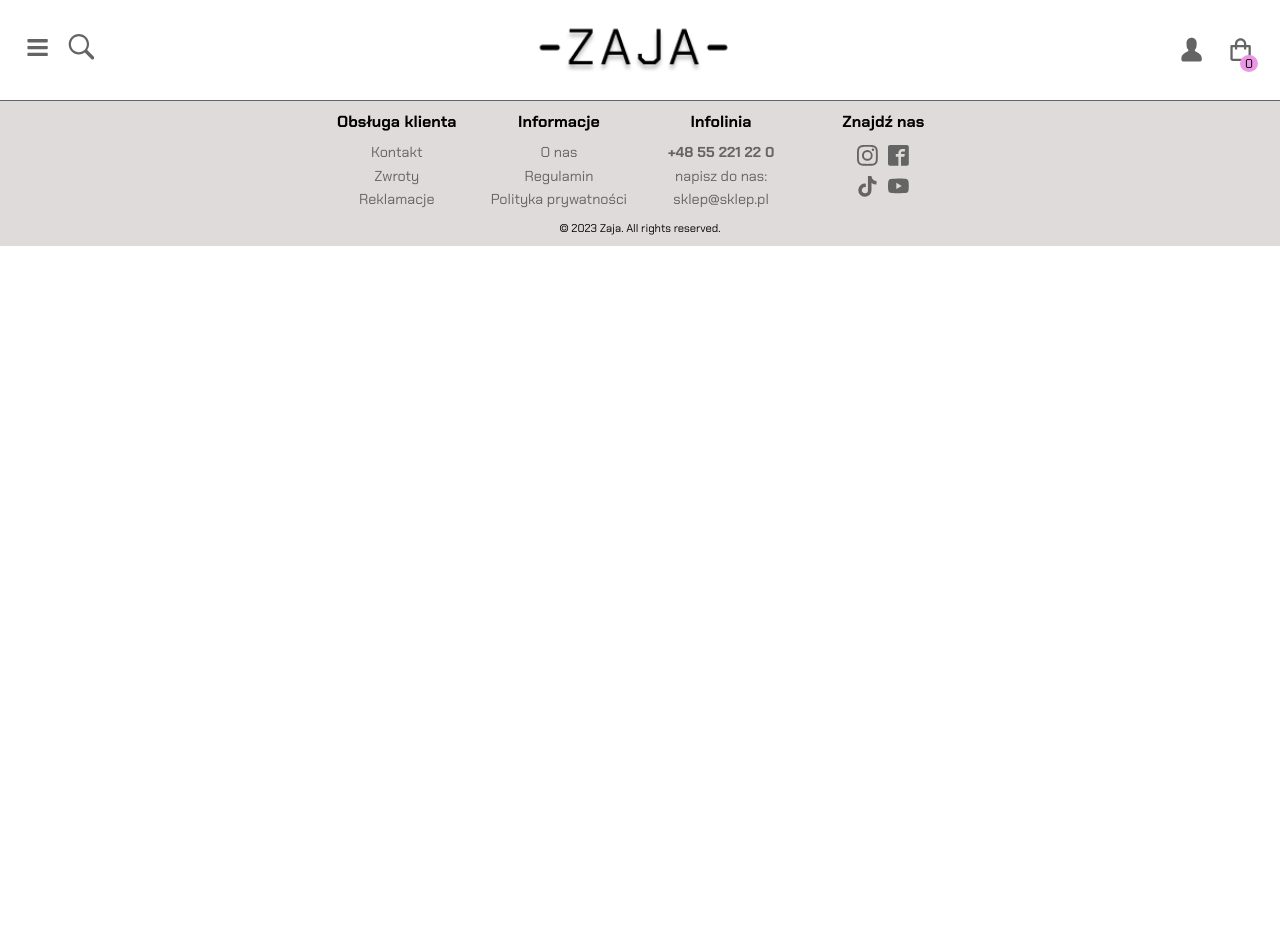
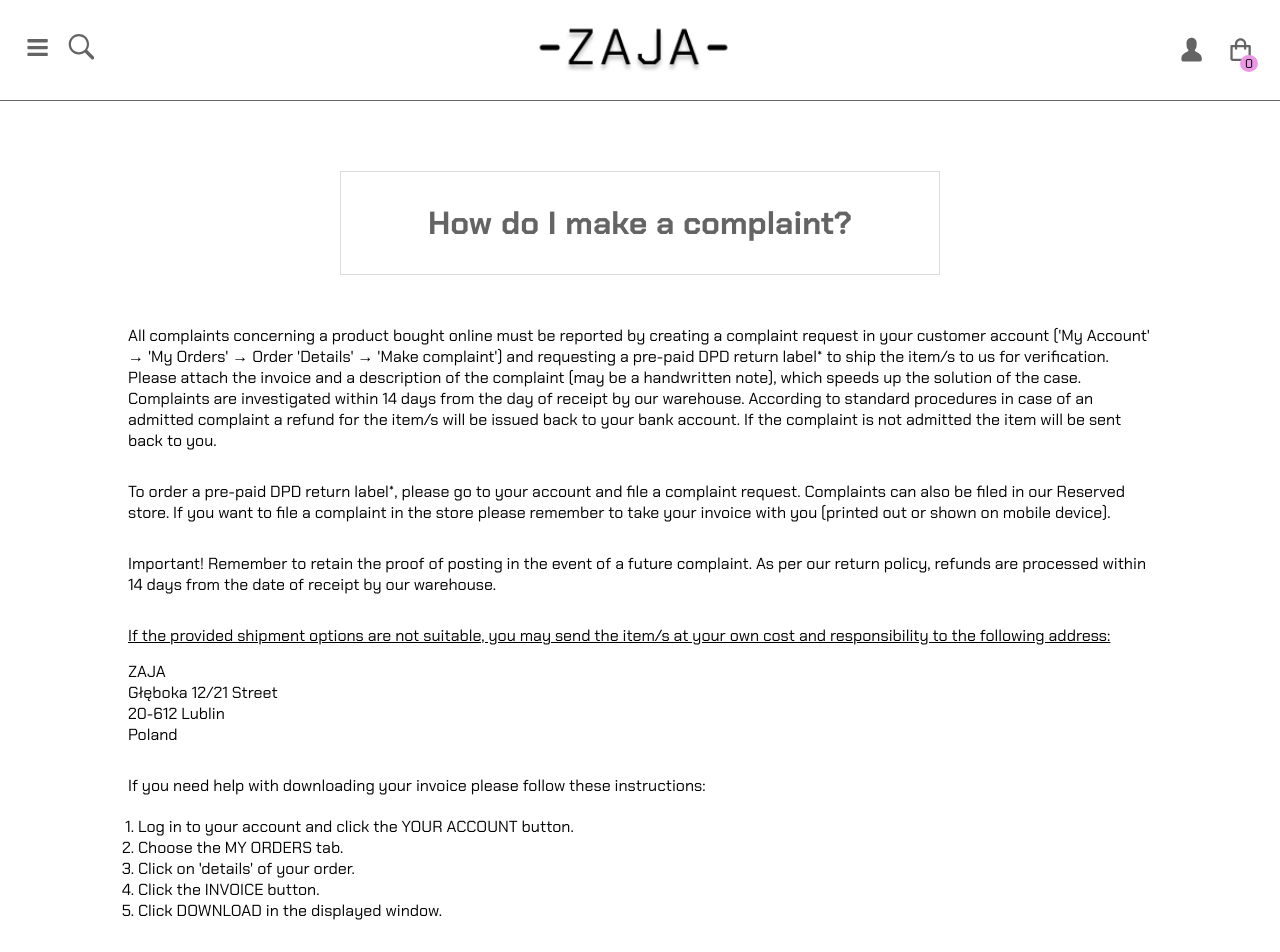
Before and after one commit to zaju2611/store, a React (Create React App) app: page /complaint in a window 1280 px wide. Shown: the top 952 px of the page. Before the commit the page ends 800 px from the top, so only its background shows below. Built offline with nearby package versions, Linux system fonts and the light colour scheme; no server answers.

Commit message:
added complaint page

```diff
--- a/src/App.jsx
+++ b/src/App.jsx
@@ -18,6 +18,7 @@ import Account from "./pages/Account";
 import Favourite from "./pages/Favourite";
 import Contact from "./pages/Contact";
 import Returns from "./pages/Returns";
+import Complaint from "./pages/Complaint";
 
 export default function App() {
 	const [categories, setCategories] = useState([]);
@@ -87,6 +88,7 @@ export default function App() {
 				<Route path="/favourite" element={<Favourite />} />
 				<Route path="/contact" element={<Contact />} />
 				<Route path="/returns" element={<Returns />} />
+				<Route path="/complaint" element={<Complaint />} />
 			</Routes>
 			<Footer />
 		</div>
--- a/src/components/Footer.jsx
+++ b/src/components/Footer.jsx
@@ -15,7 +15,7 @@ export default function Footer() {
 					<Link className="footerItem" to="/returns">
 						Zwroty
 					</Link>
-					<Link className="footerItem" to="/complaints">
+					<Link className="footerItem" to="/complaint">
 						Reklamacje
 					</Link>
 				</div>
--- a/src/pages/Complaint.jsx
+++ b/src/pages/Complaint.jsx
@@ -0,0 +1,72 @@
+export default function Complaint() {
+	return (
+		<div>
+			<div className="pageContainer">
+				<div
+					style={{
+						width: "70%",
+						maxWidth: "600px",
+						display: "flex",
+						justifyContent: "center",
+						border: "1px solid var(--light-grey)",
+						padding: "30px",
+					}}>
+					<h1 style={{ color: "var(--grey)" }}>How do I make a complaint?</h1>
+				</div>
+				<div style={{ width: "80%", marginTop: "50px" }}>
+					<p>
+						All complaints concerning a product bought online must be reported
+						by creating a complaint request in your customer account ('My
+						Account' → 'My Orders' → Order 'Details' → 'Make complaint') and
+						requesting a pre-paid DPD return label* to ship the item/s to us for
+						verification. Please attach the invoice and a description of the
+						complaint (may be a handwritten note), which speeds up the solution
+						of the case. Complaints are investigated within 14 days from the day
+						of receipt by our warehouse. According to standard procedures in
+						case of an admitted complaint a refund for the item/s will be issued
+						back to your bank account. If the complaint is not admitted the item
+						will be sent back to you.
+					</p>
+
+					<p style={{ marginTop: "30px" }}>
+						To order a pre-paid DPD return label*, please go to your account and
+						file a complaint request. Complaints can also be filed in our
+						Reserved store. If you want to file a complaint in the store please
+						remember to take your invoice with you (printed out or shown on
+						mobile device).
+					</p>
+					<p style={{ marginTop: "30px" }}>
+						Important! Remember to retain the proof of posting in the event of a
+						future complaint. As per our return policy, refunds are processed
+						within 14 days from the date of receipt by our warehouse.
+					</p>
+					<p style={{ marginTop: "30px", textDecoration: "underline" }}>
+						If the provided shipment options are not suitable, you may send the
+						item/s at your own cost and responsibility to the following address:
+					</p>
+					<div style={{ marginTop: "15px" }}>
+						<p>ZAJA</p>
+						<p>Głęboka 12/21 Street</p>
+						<p> 20-612 Lublin</p>
+						<p>Poland</p>
+					</div>
+					<ol style={{ margin: "30px 0" }}>
+						If you need help with downloading your invoice please follow these
+						instructions:
+						<li style={{ marginTop: "20px", marginLeft: "10px" }}>
+							Log in to your account and click the YOUR ACCOUNT button.
+						</li>
+						<li style={{ marginLeft: "10px" }}>Choose the MY ORDERS tab.</li>
+						<li style={{ marginLeft: "10px" }}>
+							Click on 'details' of your order.
+						</li>
+						<li style={{ marginLeft: "10px" }}>Click the INVOICE button.</li>
+						<li style={{ marginLeft: "10px" }}>
+							Click DOWNLOAD in the displayed window.
+						</li>
+					</ol>
+				</div>
+			</div>
+		</div>
+	);
+}
--- a/src/pages/Returns.jsx
+++ b/src/pages/Returns.jsx
@@ -60,7 +60,7 @@ export default function Returns() {
 							marginTop: "30px",
 						}}>
 						*Please note that DPD return labels are only available for mainland
-						England. For customers located within Northern Ireland we offer DPD
+						Poland. For customers located within Northern Ireland we offer DPD
 						courier collections only. To arrange a collection, please contact us
 						at support@zaja.com (or via chat or phone). Please include your
 						order number and specify a date for a collection with two days
```
